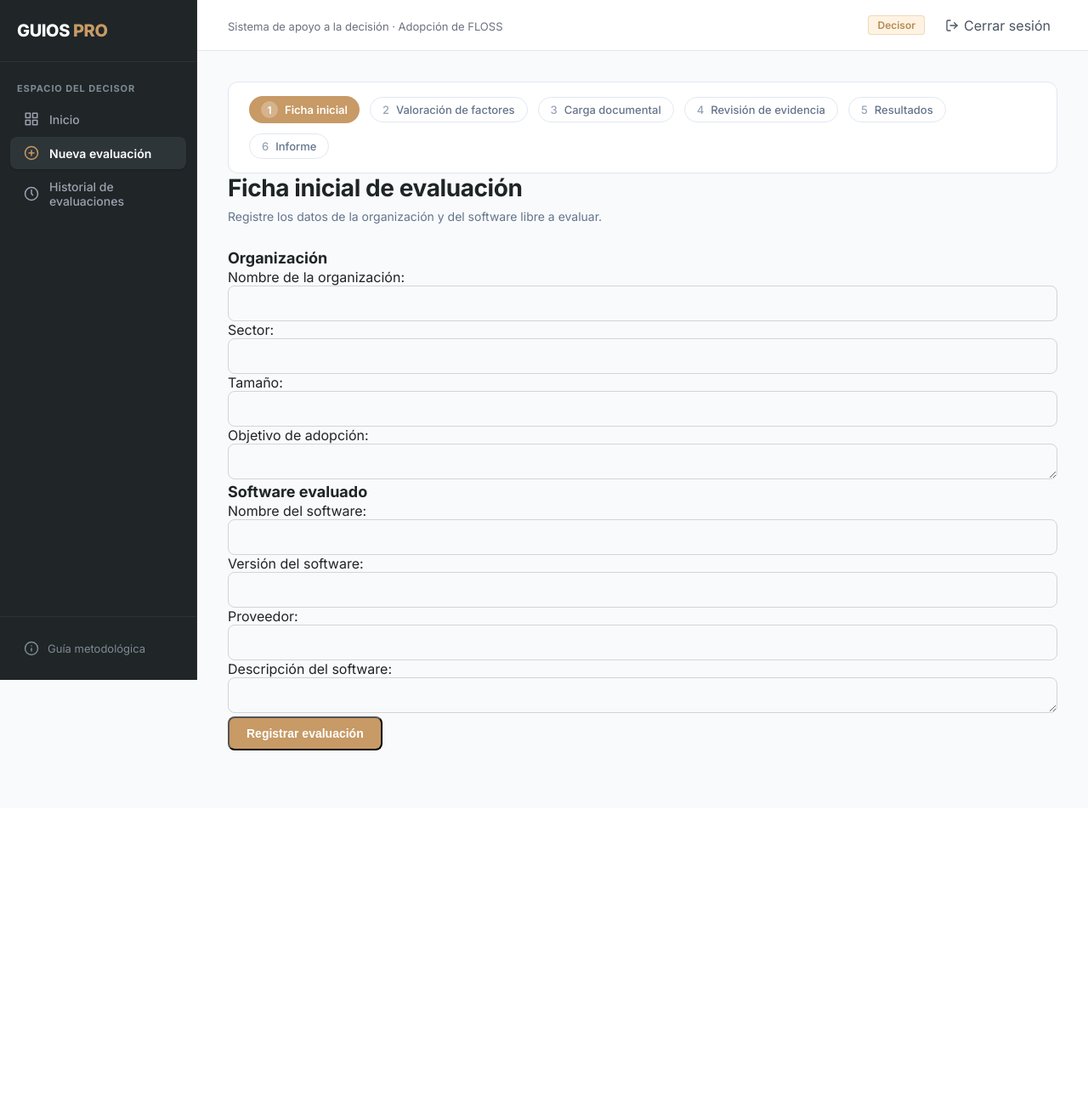
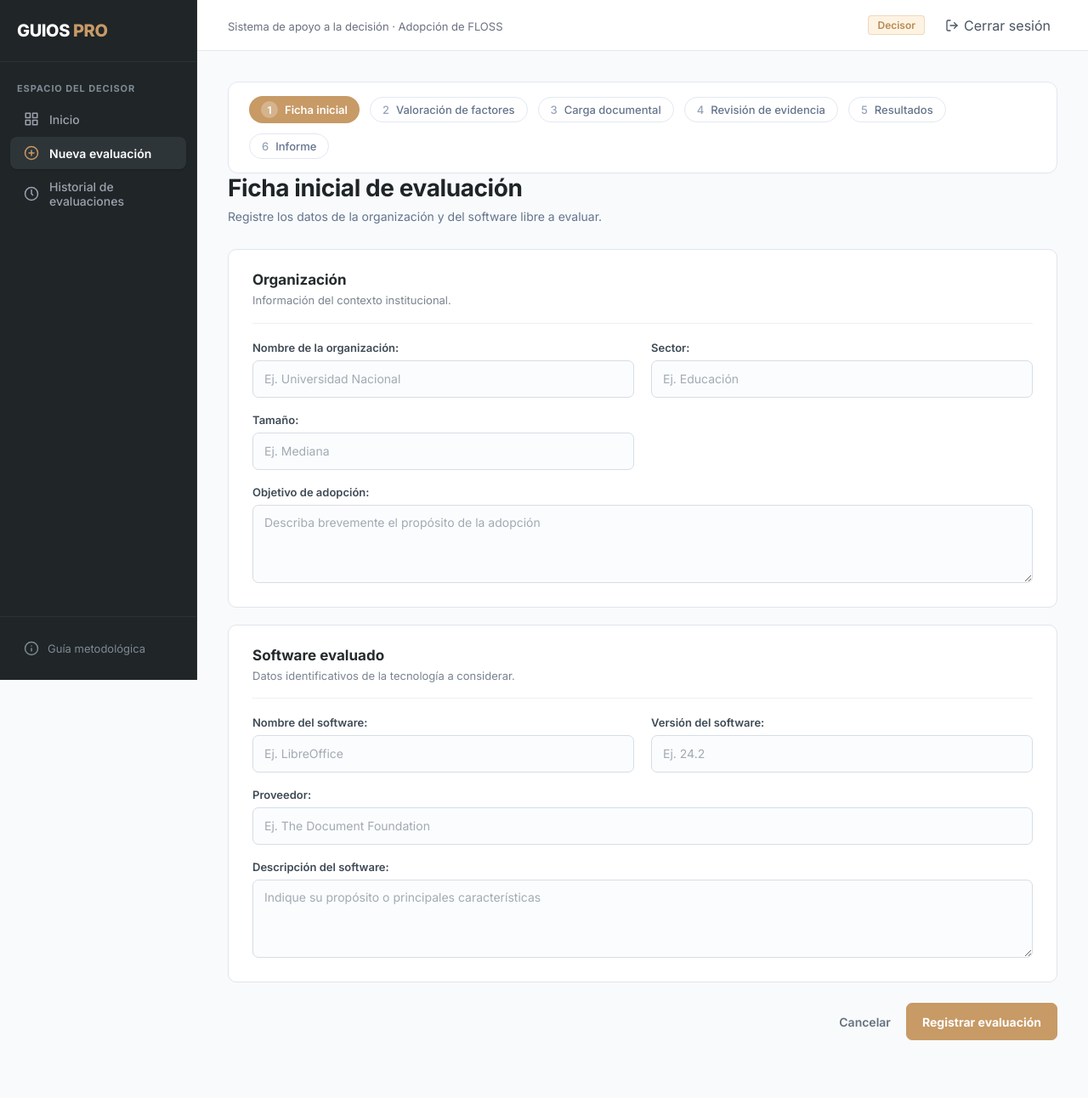
Before and after one commit to gely25/GUIOS_BASE, a Django app: page /decisor/ficha-inicial/ in a window 1280 px wide. Shown: the whole page at 85% size. Before the commit the page ends 883 px from the top, so only its background shows below. Run offline with Django 5.2, Linux system fonts and the light colour scheme; the visitor is signed in with stand-in values (Sample User, id 1); parts of the project's set-up code (start-up, migrations or seed data) failed here and were passed over.

Commit message:
HU05: mejorar diseño profesional del formulario
Co-authored-by: Copilot <223556219+Copilot@users.noreply.github.com>

```diff
--- a/apps/presentation/forms.py
+++ b/apps/presentation/forms.py
@@ -12,28 +12,54 @@ from apps.data.models import Usuario
 class EvaluacionInicialForm(forms.Form):
     nombre_organizacion = forms.CharField(
         label='Nombre de la organización', max_length=200,
-        widget=forms.TextInput(attrs={'class': 'filter-input'}))
+        widget=forms.TextInput(attrs={
+            'class': 'evaluacion-input',
+            'placeholder': 'Ej. Universidad Nacional',
+        }))
     sector = forms.CharField(
         label='Sector', max_length=100, required=False,
-        widget=forms.TextInput(attrs={'class': 'filter-input'}))
+        widget=forms.TextInput(attrs={
+            'class': 'evaluacion-input',
+            'placeholder': 'Ej. Educación',
+        }))
     tamano = forms.CharField(
         label='Tamaño', max_length=50, required=False,
-        widget=forms.TextInput(attrs={'class': 'filter-input'}))
+        widget=forms.TextInput(attrs={
+            'class': 'evaluacion-input',
+            'placeholder': 'Ej. Mediana',
+        }))
     objetivo_adopcion = forms.CharField(
         label='Objetivo de adopción', required=False,
-        widget=forms.Textarea(attrs={'class': 'filter-input', 'rows': 3}))
+        widget=forms.Textarea(attrs={
+            'class': 'evaluacion-input evaluacion-textarea',
+            'rows': 3,
+            'placeholder': 'Describa brevemente el propósito de la adopción',
+        }))
     nombre_software = forms.CharField(
         label='Nombre del software', max_length=150,
-        widget=forms.TextInput(attrs={'class': 'filter-input'}))
+        widget=forms.TextInput(attrs={
+            'class': 'evaluacion-input',
+            'placeholder': 'Ej. LibreOffice',
+        }))
     version_software = forms.CharField(
         label='Versión del software', max_length=50, required=False,
-        widget=forms.TextInput(attrs={'class': 'filter-input'}))
+        widget=forms.TextInput(attrs={
+            'class': 'evaluacion-input',
+            'placeholder': 'Ej. 24.2',
+        }))
     proveedor = forms.CharField(
         label='Proveedor', max_length=150, required=False,
-        widget=forms.TextInput(attrs={'class': 'filter-input'}))
+        widget=forms.TextInput(attrs={
+            'class': 'evaluacion-input',
+            'placeholder': 'Ej. The Document Foundation',
+        }))
     descripcion_software = forms.CharField(
         label='Descripción del software', required=False,
-        widget=forms.Textarea(attrs={'class': 'filter-input', 'rows': 3}))
+        widget=forms.Textarea(attrs={
+            'class': 'evaluacion-input evaluacion-textarea',
+            'rows': 3,
+            'placeholder': 'Indique su propósito o principales características',
+        }))
 
 
 class AccesoForm(AuthenticationForm):
--- /dev/null
+++ b/apps/presentation/static/presentation/css/evaluacion.css
@@ -0,0 +1,169 @@
+/* Estilos específicos de la ficha inicial de evaluación (HU05). */
+
+.evaluacion-form-wrapper {
+    width: 100%;
+    max-width: 1120px;
+    margin-bottom: 32px;
+}
+
+.evaluacion-section {
+    border: 1px solid #e1e5ea;
+    border-radius: 10px;
+    background: #ffffff;
+    padding: 24px 28px 28px;
+    margin-bottom: 20px;
+}
+
+.evaluacion-section-heading {
+    padding-bottom: 16px;
+    margin-bottom: 20px;
+    border-bottom: 1px solid #edf0f3;
+}
+
+.evaluacion-section-heading h2 {
+    font-size: 17px;
+    line-height: 1.3;
+    color: #262b2d;
+    margin-bottom: 4px;
+}
+
+.evaluacion-section-heading p {
+    font-size: 13px;
+    line-height: 1.5;
+    color: #7a8490;
+}
+
+.evaluacion-grid {
+    display: grid;
+    grid-template-columns: repeat(2, minmax(0, 1fr));
+    gap: 18px 20px;
+}
+
+.evaluacion-field {
+    display: flex;
+    min-width: 0;
+    flex-direction: column;
+}
+
+.evaluacion-field-wide {
+    grid-column: span 1;
+}
+
+.evaluacion-field-full {
+    grid-column: 1 / -1;
+}
+
+.evaluacion-field label {
+    font-size: 13px;
+    font-weight: 600;
+    color: #3f4a55;
+    margin-bottom: 7px;
+}
+
+.evaluacion-input {
+    width: 100%;
+    min-height: 44px;
+    border: 1px solid #d6dde5;
+    border-radius: 7px;
+    background: #fbfcfd;
+    color: #20262b;
+    font-family: inherit;
+    font-size: 14px;
+    line-height: 1.4;
+    padding: 10px 13px;
+    transition: border-color 0.15s ease, box-shadow 0.15s ease, background-color 0.15s ease;
+}
+
+.evaluacion-textarea {
+    min-height: 92px;
+    resize: vertical;
+}
+
+.evaluacion-input::placeholder {
+    color: #a2aab3;
+}
+
+.evaluacion-input:hover {
+    border-color: #c2cad3;
+}
+
+.evaluacion-input:focus {
+    border-color: #c79a66;
+    background: #ffffff;
+    outline: none;
+    box-shadow: 0 0 0 3px rgba(199, 154, 102, 0.16);
+}
+
+.evaluacion-field ul {
+    list-style: none;
+    margin-top: 6px;
+}
+
+.evaluacion-field .errorlist,
+.evaluacion-field > ul.errorlist {
+    color: #a83b3b;
+    font-size: 12px;
+}
+
+.evaluacion-form-actions {
+    display: flex;
+    align-items: center;
+    justify-content: flex-end;
+    gap: 18px;
+    padding-top: 4px;
+}
+
+.evaluacion-cancel-link {
+    color: #65717e;
+    font-size: 14px;
+    font-weight: 600;
+    text-decoration: none;
+}
+
+.evaluacion-cancel-link:hover {
+    color: #262b2d;
+}
+
+.evaluacion-submit {
+    min-height: 44px;
+    border: 1px solid #c79a66;
+    border-radius: 7px;
+    background: #c79a66;
+    color: #ffffff;
+    cursor: pointer;
+    font-family: inherit;
+    font-size: 14px;
+    font-weight: 700;
+    padding: 10px 18px;
+    transition: background-color 0.15s ease, border-color 0.15s ease;
+}
+
+.evaluacion-submit:hover {
+    border-color: #b88a55;
+    background: #b88a55;
+}
+
+.evaluacion-submit:focus-visible,
+.evaluacion-cancel-link:focus-visible {
+    outline: 2px solid #262b2d;
+    outline-offset: 3px;
+}
+
+@media (max-width: 760px) {
+    .evaluacion-section {
+        padding: 20px;
+    }
+
+    .evaluacion-grid {
+        grid-template-columns: 1fr;
+    }
+
+    .evaluacion-field-wide,
+    .evaluacion-field-full {
+        grid-column: 1;
+    }
+
+    .evaluacion-form-actions {
+        justify-content: space-between;
+    }
+}
--- a/apps/presentation/templates/presentation/decisor/evaluacion_inicial.html
+++ b/apps/presentation/templates/presentation/decisor/evaluacion_inicial.html
@@ -2,7 +2,7 @@
 {% load static %}
 
 {% block title %}Nueva evaluación | GUIOS PRO{% endblock %}
-{% block extra_head %}<link rel="stylesheet" href="{% static 'presentation/css/style.css' %}">{% endblock %}
+{% block extra_head %}<link rel="stylesheet" href="{% static 'presentation/css/evaluacion.css' %}">{% endblock %}
 
 {% block content %}
 <div class="workspace-screen-layout">
@@ -22,34 +22,73 @@
                 <p class="hu09-notice" role="status">{{ message }}</p>
             {% endfor %}
 
-            <section class="dashboard-block">
+            <section class="evaluacion-form-wrapper">
                 <form method="post" novalidate>
                     {% csrf_token %}
                     {{ form.non_field_errors }}
 
-                    <h2 class="block-title">Organización</h2>
-                    {% for field in form %}
-                        {% if forloop.counter0 < 4 %}
-                        <div class="filter-field">
-                            {{ field.label_tag }}
-                            {{ field }}
-                            {{ field.errors }}
+                    <div class="evaluacion-section">
+                        <div class="evaluacion-section-heading">
+                            <h2>Organización</h2>
+                            <p>Información del contexto institucional.</p>
                         </div>
-                        {% endif %}
-                    {% endfor %}
+                        <div class="evaluacion-grid">
+                            <div class="evaluacion-field evaluacion-field-wide">
+                                {{ form.nombre_organizacion.label_tag }}
+                                {{ form.nombre_organizacion }}
+                                {{ form.nombre_organizacion.errors }}
+                            </div>
+                            <div class="evaluacion-field">
+                                {{ form.sector.label_tag }}
+                                {{ form.sector }}
+                                {{ form.sector.errors }}
+                            </div>
+                            <div class="evaluacion-field">
+                                {{ form.tamano.label_tag }}
+                                {{ form.tamano }}
+                                {{ form.tamano.errors }}
+                            </div>
+                            <div class="evaluacion-field evaluacion-field-full">
+                                {{ form.objetivo_adopcion.label_tag }}
+                                {{ form.objetivo_adopcion }}
+                                {{ form.objetivo_adopcion.errors }}
+                            </div>
+                        </div>
+                    </div>
 
-                    <h2 class="block-title">Software evaluado</h2>
-                    {% for field in form %}
-                        {% if forloop.counter0 >= 4 %}
-                        <div class="filter-field">
-                            {{ field.label_tag }}
-                            {{ field }}
-                            {{ field.errors }}
+                    <div class="evaluacion-section">
+                        <div class="evaluacion-section-heading">
+                            <h2>Software evaluado</h2>
+                            <p>Datos identificativos de la tecnología a considerar.</p>
                         </div>
-                        {% endif %}
-                    {% endfor %}
+                        <div class="evaluacion-grid">
+                            <div class="evaluacion-field evaluacion-field-wide">
+                                {{ form.nombre_software.label_tag }}
+                                {{ form.nombre_software }}
+                                {{ form.nombre_software.errors }}
+                            </div>
+                            <div class="evaluacion-field">
+                                {{ form.version_software.label_tag }}
+                                {{ form.version_software }}
+                                {{ form.version_software.errors }}
+                            </div>
+                            <div class="evaluacion-field evaluacion-field-full">
+                                {{ form.proveedor.label_tag }}
+                                {{ form.proveedor }}
+                                {{ form.proveedor.errors }}
+                            </div>
+                            <div class="evaluacion-field evaluacion-field-full">
+                                {{ form.descripcion_software.label_tag }}
+                                {{ form.descripcion_software }}
+                                {{ form.descripcion_software.errors }}
+                            </div>
+                        </div>
+                    </div>
 
-                    <button type="submit" class="btn-top-action">Registrar evaluación</button>
+                    <div class="evaluacion-form-actions">
+                        <a href="{% url 'presentation:decisor-inicio' %}" class="evaluacion-cancel-link">Cancelar</a>
+                        <button type="submit" class="evaluacion-submit">Registrar evaluación</button>
+                    </div>
                 </form>
             </section>
         </main>
```
